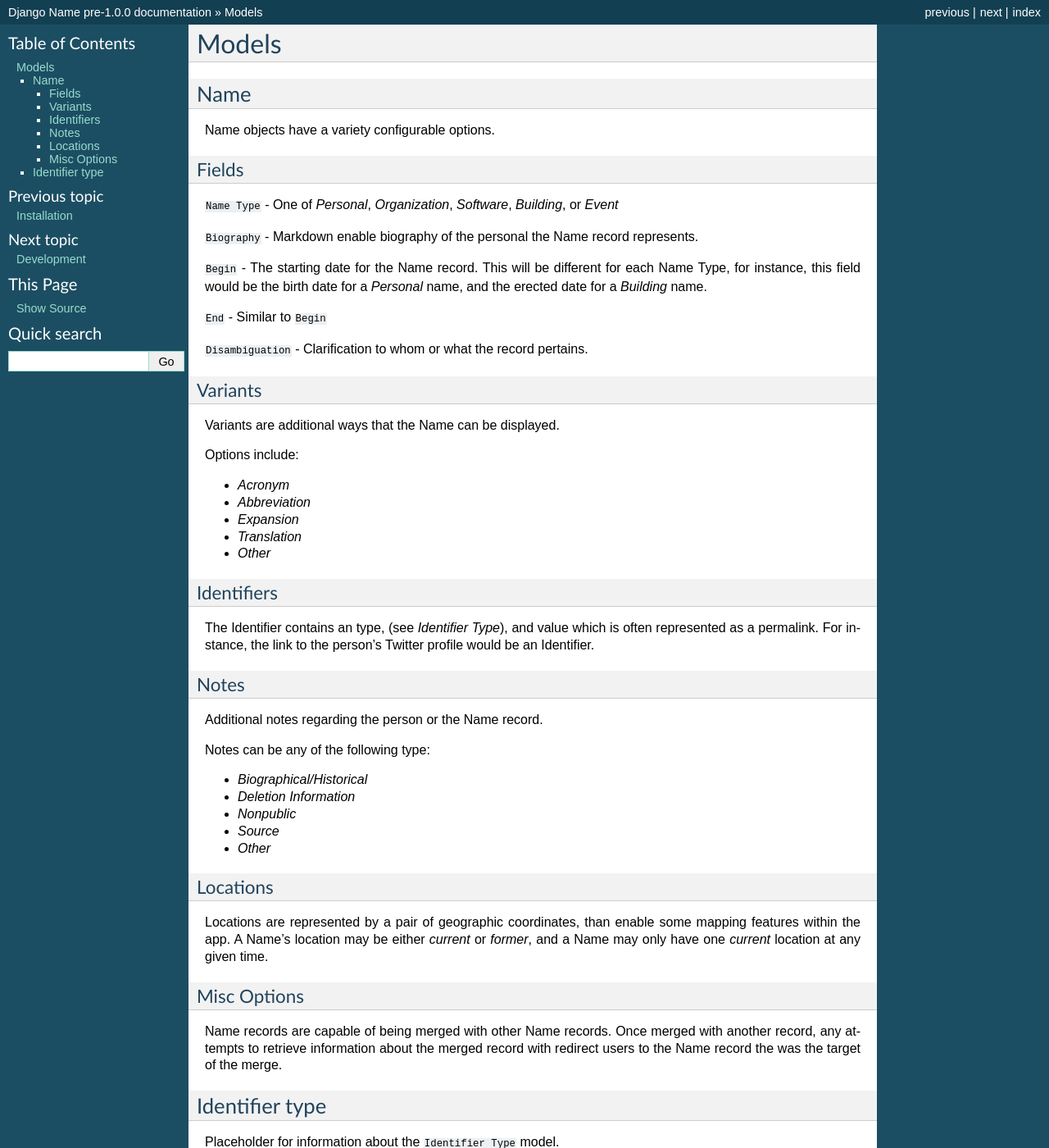
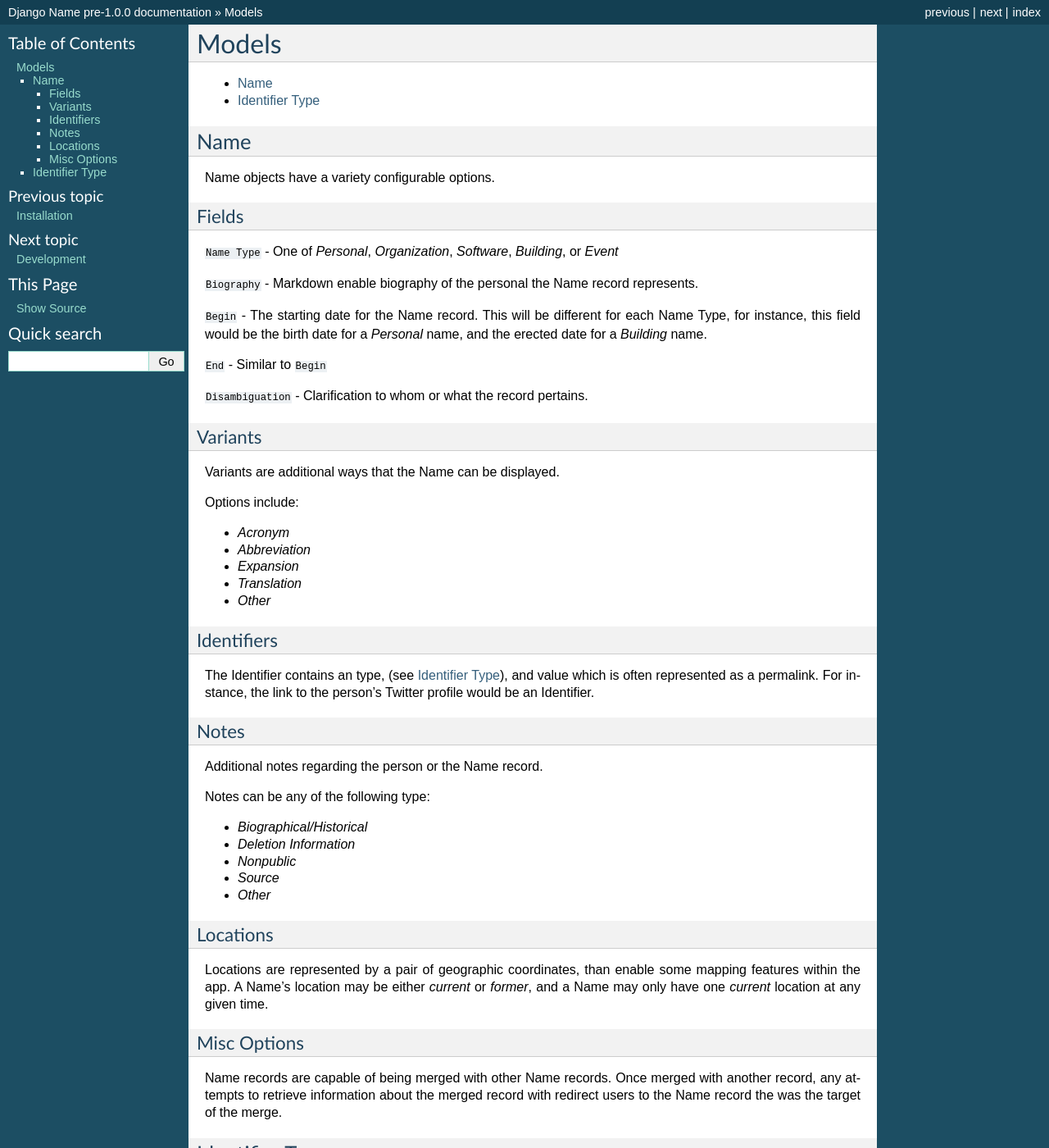
Before and after one commit to unt-libraries/django-name, a Sphinx documentation site: the page built from docs/models.rst, in a window 1280 px wide and 1400 px high. Shown: the whole window at 82% size. Built offline with Sphinx 7.4.7, drawn with Linux system fonts in a browser that asks for light colours; pages that are not in the unit, such as notebooks, are missing from menus; some of the changed lines change nothing that is shown.

Commit message:
Add refs for the models page.

```diff
--- a/docs/models.rst
+++ b/docs/models.rst
@@ -2,6 +2,11 @@
 ======
 Models
 ======
+
+- :ref:`name-model-ref`
+- :ref:`identifier-type-model-ref`
+
+.. _name-model-ref:
 
 Name
 ----
@@ -34,11 +39,11 @@ Options include:
 - `Other`
 
 Identifiers
-''''''''''''''
-The Identifier contains an type, (see `Identifier Type`), and value which is often represented as a permalink. For instance, the link to the person's Twitter profile would be an Identifier.
+'''''''''''
+The Identifier contains an type, (see :ref:`identifier-type-model-ref`), and value which is often represented as a permalink. For instance, the link to the person's Twitter profile would be an Identifier.
 
 Notes
-''''''
+'''''
 Additional notes regarding the person or the Name record.
 
 Notes can be any of the following type:
@@ -50,16 +55,18 @@ Notes can be any of the following type:
 - `Other`
 
 Locations
-''''''''''
+'''''''''
 Locations are represented by a pair of geographic coordinates, than enable some mapping features within the app. A Name's location may be either `current` or `former`, and a Name may only have one `current` location at any given time.
 
 Misc Options
-''''''''''''''
+''''''''''''
 
 Name records are capable of being merged with other Name records. Once merged with another record, any attempts to retrieve information about the merged record with redirect users to the Name record the was the target of the merge.
 
 
-Identifier type
+.. _identifier-type-model-ref:
+
+Identifier Type
 ---------------
 
 Placeholder for information about the ``Identifier Type`` model.
```
